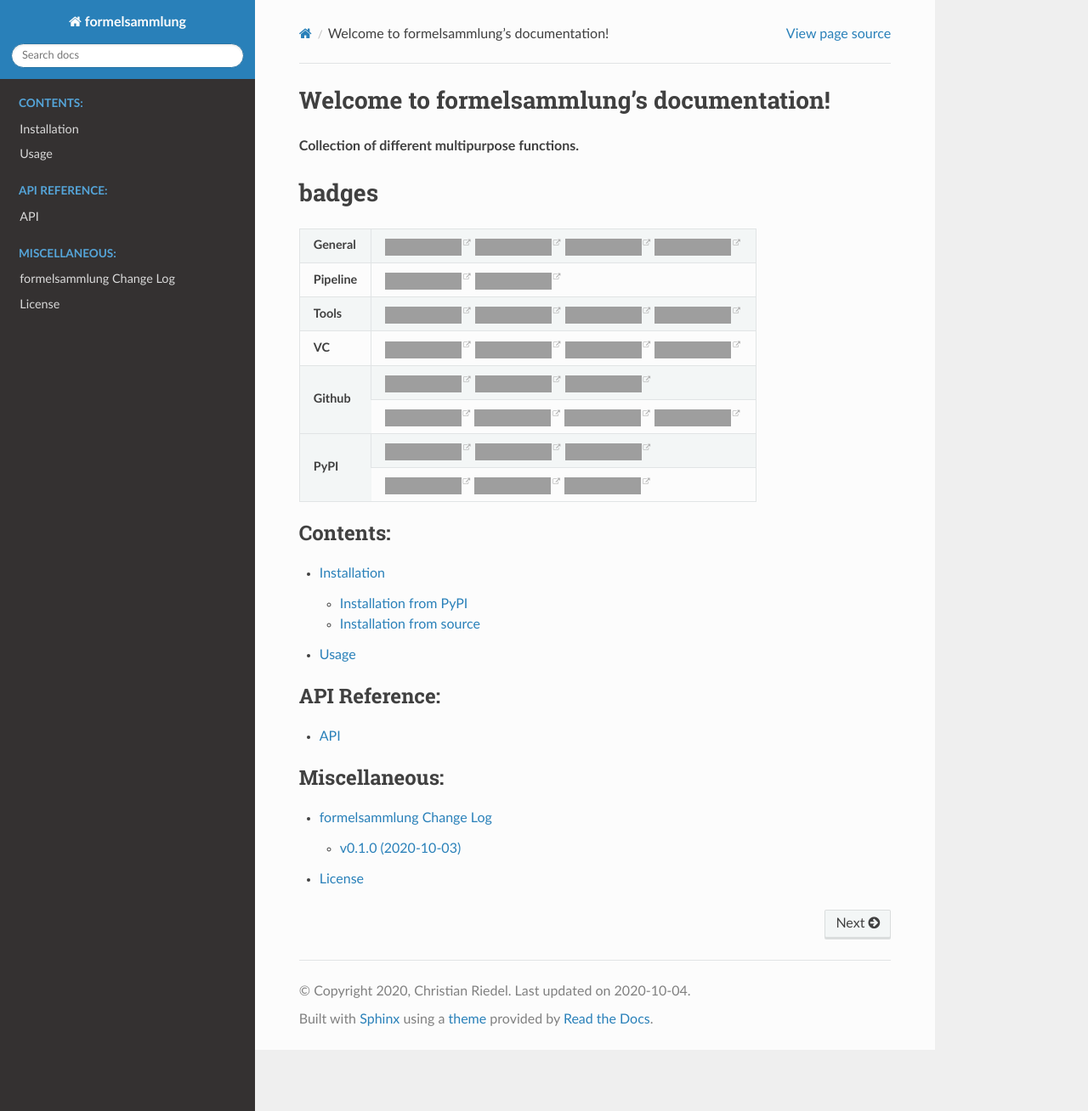
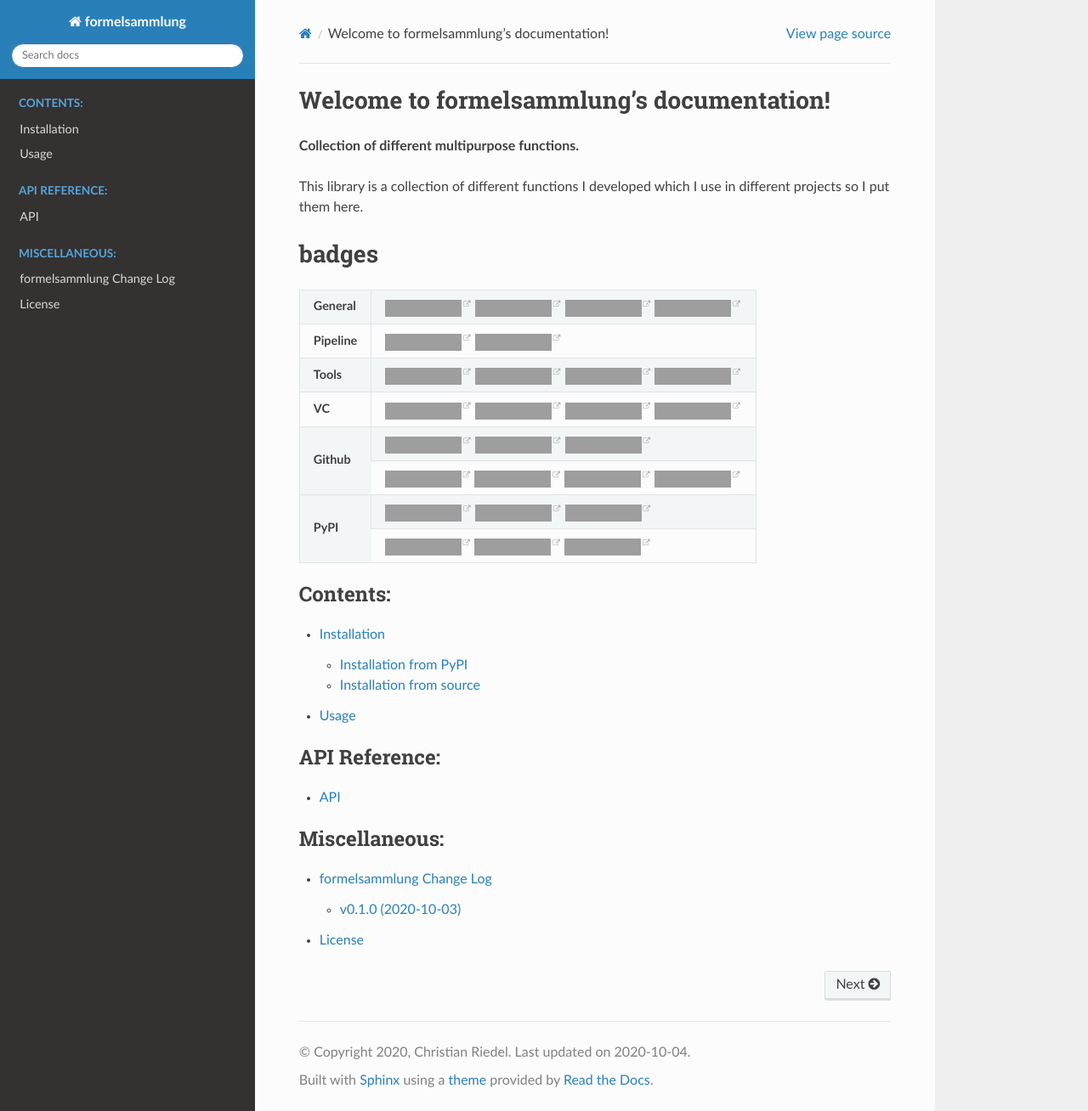
Before and after one commit to Cielquan/formelsammlung, a Sphinx documentation site: the page built from docs/source/index.rst, in a window 1280 px wide and 1308 px high, cut to the strip 0-1308 px from the top of the window. Shown: the whole strip at 85% size. Built offline with Sphinx 7.4.7 and the Read the Docs theme 2.0.0, drawn with Linux system fonts in a browser that asks for light colours; pages that are not in the unit, such as notebooks, are missing from menus; the version number could not be read and is left out; grey boxes are pictures that could not be loaded.

Commit message:
added summary to doc index; fixes #2

```diff
--- a/README.rst
+++ b/README.rst
@@ -22,6 +22,9 @@
 
 
 Collection of different multipurpose functions.
+
+This library is a collection of different functions I developed which I use in different
+projects so I put them here.
 
 
 Prerequisites
--- a/docs/source/index.rst
+++ b/docs/source/index.rst
@@ -2,6 +2,9 @@
 ==========================================
 
 **Collection of different multipurpose functions.**
+
+This library is a collection of different functions I developed which I use in different
+projects so I put them here.
 
 
 .. include:: badges.rst
```
